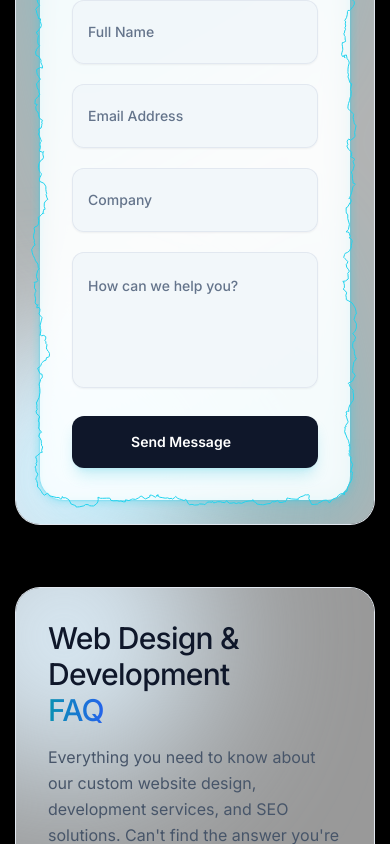
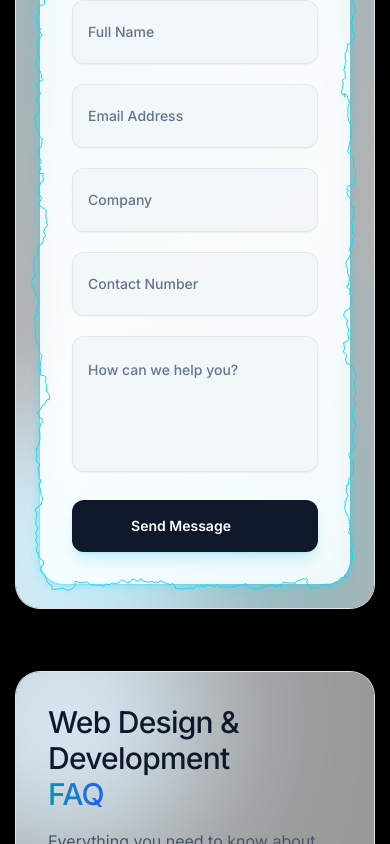
Before and after one commit to Internmain07/Web_Agency, a React (Vite) app in the folder src/: page / in a window 390 px wide. Shown: the part 9132-9976 px from the top of the page. Built offline with nearby package versions, Linux system fonts and the light colour scheme; some icons are missing.

Commit message:
feat: add phone input field with animated gradient border to ContactSection for improved user interaction

```diff
--- a/src/components/ContactSection.tsx
+++ b/src/components/ContactSection.tsx
@@ -126,6 +126,28 @@ const ContactSection: React.FC = () => {
                                         {/* Animated Gradient Border */}
                                         <div className="absolute -inset-[2px] rounded-xl bg-gradient-to-r from-cyan-400 via-sky-500 to-cyan-400 opacity-0 group-focus-within:opacity-100 transition-opacity duration-500 animate-gradient-border -z-10 blur-[2px]"></div>
 
+                                        <input
+                                            type="tel"
+                                            name="phone"
+                                            id="phone"
+                                            placeholder=" "
+                                            className="peer block w-full rounded-xl border-0 bg-slate-100/80 dark:bg-white/5 dark:focus:bg-neutral-900/90 pt-7 pb-3 px-4 text-slate-900 dark:text-white shadow-sm ring-1 ring-inset ring-slate-200 dark:ring-white/10 focus:ring-0 sm:text-sm sm:leading-6 transition-all duration-300 placeholder:text-transparent hover:bg-slate-50 dark:hover:bg-white/10"
+                                        />
+                                        <label
+                                            htmlFor="phone"
+                                            className="absolute left-4 top-1/2 z-10 origin-[0] -translate-y-1/2 scale-100 transform text-sm font-medium text-slate-500 dark:text-slate-400 duration-300
+                                            peer-placeholder-shown:top-1/2 peer-placeholder-shown:-translate-y-1/2 peer-placeholder-shown:scale-100
+                                            peer-focus:top-2.5 peer-focus:-translate-y-0 peer-focus:scale-75 peer-focus:text-cyan-600 dark:peer-focus:text-cyan-400 pointer-events-none
+                                            peer-[:not(:placeholder-shown)]:top-2.5 peer-[:not(:placeholder-shown)]:-translate-y-0 peer-[:not(:placeholder-shown)]:scale-75"
+                                        >
+                                            Contact Number
+                                        </label>
+                                    </div>
+
+                                    <div className="group relative z-0">
+                                        {/* Animated Gradient Border */}
+                                        <div className="absolute -inset-[2px] rounded-xl bg-gradient-to-r from-cyan-400 via-sky-500 to-cyan-400 opacity-0 group-focus-within:opacity-100 transition-opacity duration-500 animate-gradient-border -z-10 blur-[2px]"></div>
+
                                         <textarea
                                             name="message"
                                             id="message"
```
